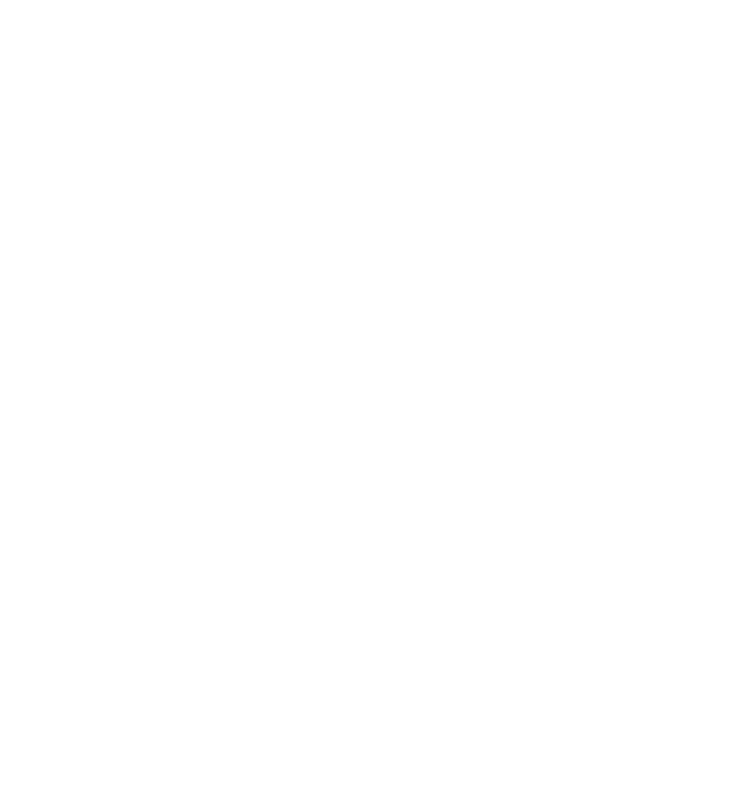
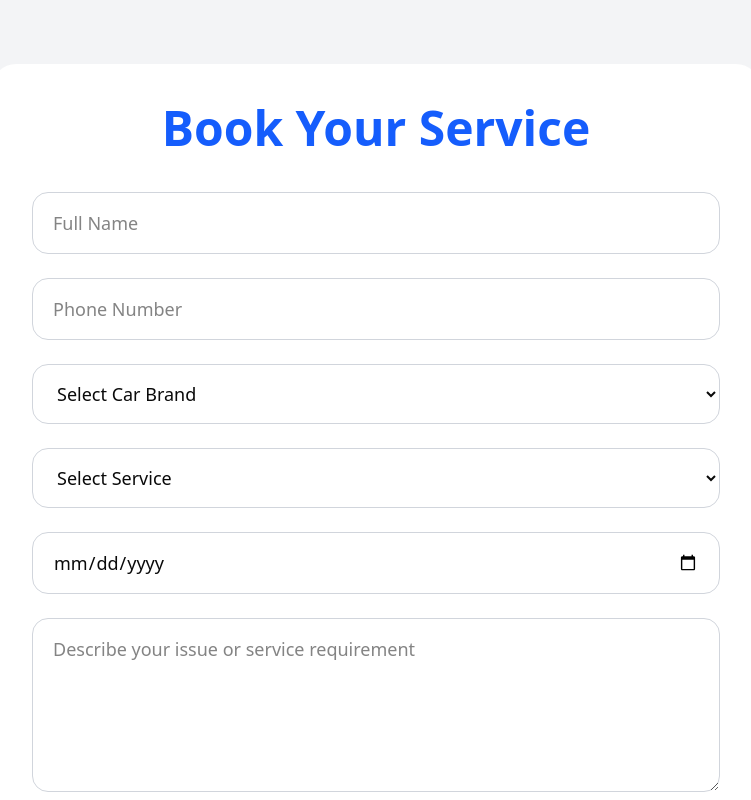
Before and after one commit to Harshaatul/ACE-AutoCare, a React (Vite) app: page /book-service in a window 1280 px wide. Before the commit this address had no page. Shown: the top 800 px of the page, without its empty margins (264-1015 px from the left). Built offline with nearby package versions, Linux system fonts and the light colour scheme.

Commit message:
Added BookService page and routing

```diff
--- a/package.json
+++ b/package.json
@@ -70,7 +70,9 @@
     "@types/react": "^19.2.14",
     "@types/react-dom": "^19.2.3",
     "@vitejs/plugin-react": "4.7.0",
-    "tailwindcss": "4.1.12",
+    "autoprefixer": "^10.5.0",
+    "postcss": "^8.5.14",
+    "tailwindcss": "^4.1.12",
     "vite": "6.3.5"
   },
   "peerDependencies": {
--- a/src/app/App.tsx
+++ b/src/app/App.tsx
@@ -6,6 +6,8 @@
 import Testimonials from "./components/home/Testimonials";
 import CTA from "./components/home/CTA";
 import Footer from "./components/layout/Footer";
+
+import BookService from "../pages/BookService";
 
 import Login from "../pages/Login";
 import Signup from "../pages/Signup";
@@ -54,6 +56,10 @@
         <Route path="/login" element={<Login />} />
         <Route path="/signup" element={<Signup />} />
 
+        <Route path="/book-service" element={<BookService />} />
+
+
+
       </Routes>
     </BrowserRouter>
   );
--- a/src/main.tsx
+++ b/src/main.tsx
@@ -1,5 +1,6 @@
 
   import { createRoot } from "react-dom/client";
  import App from "./app/App";
+ import "./styles/index.css";
 
   createRoot(document.getElementById("root")!).render(<App />);
--- /dev/null
+++ b/src/pages/BookService.tsx
@@ -0,0 +1,129 @@
+import { useState } from "react";
+import { useNavigate } from "react-router-dom";
+
+function BookService() {
+  const navigate = useNavigate();
+
+  const [formData, setFormData] = useState({
+    fullName: "",
+    phone: "",
+    carBrand: "",
+    service: "",
+    date: "",
+    message: "",
+  });
+
+  const handleChange = (
+    e: React.ChangeEvent<HTMLInputElement | HTMLSelectElement | HTMLTextAreaElement>
+  ) => {
+    setFormData({
+      ...formData,
+      [e.target.name]: e.target.value,
+    });
+  };
+
+  const handleSubmit = (e: React.FormEvent) => {
+    e.preventDefault();
+
+    console.log(formData);
+
+    alert("Service booked successfully!");
+
+    navigate("/");
+  };
+
+  return (
+    <div className="min-h-screen bg-gray-100 py-16 px-4">
+      <div className="max-w-3xl mx-auto bg-white rounded-3xl shadow-xl p-10">
+
+        <h1 className="text-5xl font-bold text-center text-blue-600 mb-10">
+          Book Your Service
+        </h1>
+
+        <form onSubmit={handleSubmit} className="space-y-6">
+
+          <input
+            type="text"
+            name="fullName"
+            placeholder="Full Name"
+            value={formData.fullName}
+            onChange={handleChange}
+            className="w-full border border-gray-300 rounded-2xl px-5 py-4 text-lg outline-none focus:ring-2 focus:ring-blue-500"
+            required
+          />
+
+          <input
+            type="tel"
+            name="phone"
+            placeholder="Phone Number"
+            value={formData.phone}
+            onChange={handleChange}
+            className="w-full border border-gray-300 rounded-2xl px-5 py-4 text-lg outline-none focus:ring-2 focus:ring-blue-500"
+            required
+          />
+
+          <select
+            name="carBrand"
+            value={formData.carBrand}
+            onChange={handleChange}
+            className="w-full border border-gray-300 rounded-2xl px-5 py-4 text-lg outline-none focus:ring-2 focus:ring-blue-500"
+            required
+          >
+            <option value="">Select Car Brand</option>
+            <option>Maruti Suzuki</option>
+            <option>Hyundai</option>
+            <option>Honda</option>
+            <option>Tata</option>
+            <option>Mahindra</option>
+            <option>BMW</option>
+            <option>Mercedes</option>
+          </select>
+
+          <select
+            name="service"
+            value={formData.service}
+            onChange={handleChange}
+            className="w-full border border-gray-300 rounded-2xl px-5 py-4 text-lg outline-none focus:ring-2 focus:ring-blue-500"
+            required
+          >
+            <option value="">Select Service</option>
+            <option>AC Service</option>
+            <option>Oil Change</option>
+            <option>Wheel Alignment</option>
+            <option>Battery Replacement</option>
+            <option>Denting & Painting</option>
+            <option>Car Inspection</option>
+          </select>
+
+          <input
+            type="date"
+            name="date"
+            value={formData.date}
+            onChange={handleChange}
+            className="w-full border border-gray-300 rounded-2xl px-5 py-4 text-lg outline-none focus:ring-2 focus:ring-blue-500"
+            required
+          />
+
+          <textarea
+            name="message"
+            placeholder="Describe your issue or service requirement"
+            value={formData.message}
+            onChange={handleChange}
+            rows={5}
+            className="w-full border border-gray-300 rounded-2xl px-5 py-4 text-lg outline-none focus:ring-2 focus:ring-blue-500"
+          />
+
+          <button
+            type="submit"
+            className="w-full bg-blue-600 hover:bg-blue-700 text-white text-2xl font-semibold py-4 rounded-2xl transition-colors"
+          >
+            Book Service
+          </button>
+
+        </form>
+      </div>
+    </div>
+  );
+}
+
+export default BookService;
```
Also changed, not shown: 1 other file (tests, documents, lock files or other folders).
